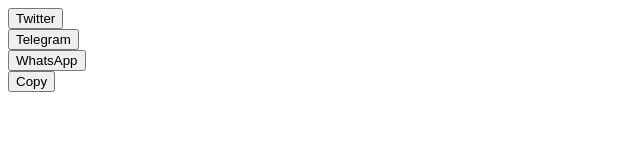
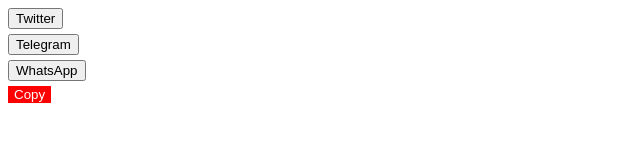
Before and after one commit to belikcost/share, a website built with webpack: page public/index.html in a window 1280 px wide. Shown: the whole page, without its empty margins (0-640 px from the left). Built offline with nearby package versions, Linux system fonts and the light colour scheme.

Commit message:
Код сделан понятнее и добавлена возможность скопировать ссылку

```diff
--- a/examples/index.js
+++ b/examples/index.js
@@ -4,7 +4,7 @@
 const url = window.location.href;
 const title = document.title;
 
-const socials = [
+const shared = [
     {
         hintText: "Share in Twitter",
         content: "Twitter",
@@ -23,9 +23,10 @@
     {
         hintText: "Copy link",
         content: "Copy",
-        type: SharedTypesEnum.copy
+        type: SharedTypesEnum.copy,
+        className: "copy-link"
     }
 ];
 
-const shareSocial = new Share(document.getElementById("test"), { url, title, socials });
+const shareSocial = new Share(document.getElementById("test"), { url, title, shared });
 shareSocial.init();
--- a/public/index.html
+++ b/public/index.html
@@ -9,6 +9,18 @@
             flex-direction: column;
             align-items: flex-start;
         }
+
+        #test button {
+            margin-bottom: 5px;
+            cursor: pointer;
+        }
+
+        .copy-link {
+            background-color: red;
+            color: white;
+            border: none;
+            cursor: pointer;
+        }
     </style>
 </head>
 <body>
--- a/src/index.ts
+++ b/src/index.ts
@@ -18,12 +18,13 @@
     hintText: string;
     content: string;
     type: SharedTypesEnum;
+    className?: string;
 }
 
 interface IShareOptions {
     url: string;
     title: string;
-    socials: IShared[];
+    shared: IShared[];
 }
 
 interface IShare {
@@ -35,7 +36,7 @@
 
 class Share implements IShare {
     private readonly shareElements: IShareElement[];
-    private readonly socials: IShared[];
+    private readonly shared: IShared[];
     private readonly target: HTMLElement | HTMLElement[];
     private readonly curriedHandleSocialSharing: (event: EventWithTarget) => void;
 
@@ -68,9 +69,9 @@
         sharing[sharedType]({ title, url });
     }
 
-    constructor(target: HTMLElement | HTMLElement[], { url, title, socials }: IShareOptions) {
+    constructor(target: HTMLElement | HTMLElement[], { url, title, shared }: IShareOptions) {
         this.target = target;
-        this.socials = socials;
+        this.shared = shared;
         this.shareElements = [];
         this.curriedHandleSocialSharing = curry(Share.handleSocialSharing)(title, url);
     }
@@ -87,12 +88,13 @@
     }
 
     private createShareButtons(element: HTMLElement) {
-        this.socials.forEach(({ hintText, content, type }) => {
+        this.shared.forEach(({ hintText, content, type, className }) => {
             const button = document.createElement("button");
             const span = document.createElement("span");
 
             button.setAttribute("title", hintText);
             button.setAttribute("data-type", type);
+            if (className) button.setAttribute("class", className);
 
             button.append(span);
             element.append(button);
```
